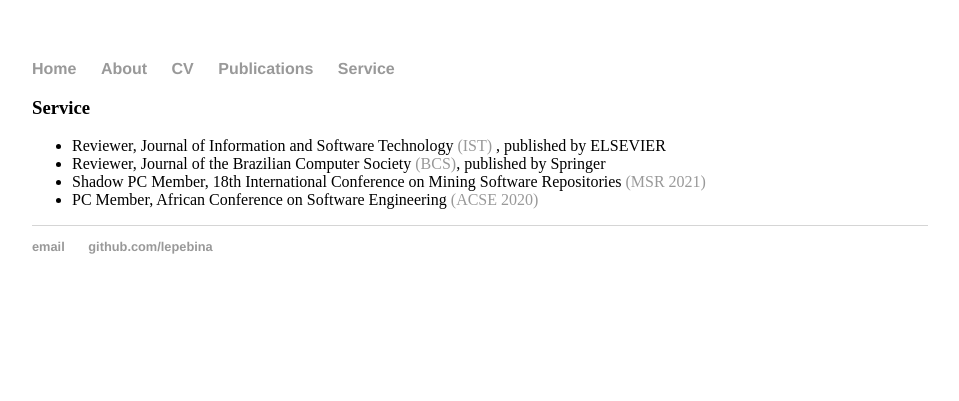
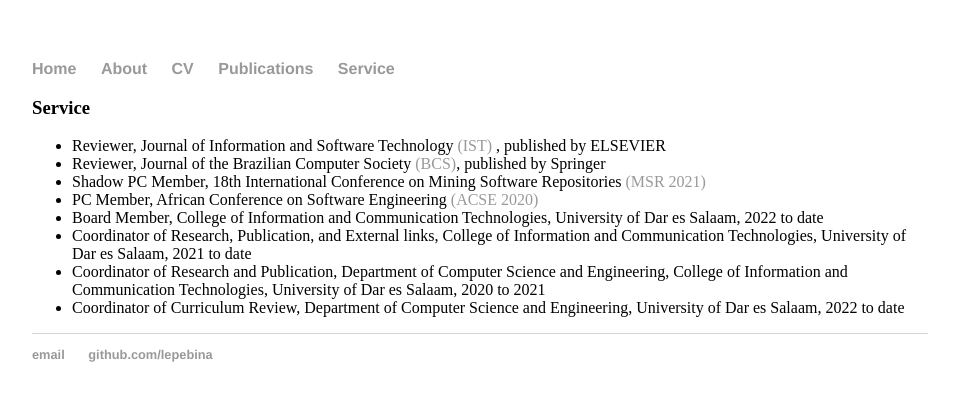
Before and after one commit to lepebina/lepebina.github.io, a Jekyll site: the page built from service.html, in a window 1280 px wide. Shown: the top 401 px of the page, without its empty margins (160-1119 px from the left). Built offline with Jekyll 4.4.1, drawn with Linux system fonts in a browser that asks for light colours.

Commit message:
Update service.html

```diff
--- a/service.html
+++ b/service.html
@@ -9,5 +9,9 @@ title: Leonard Peter Binamungu
 	        		<li>Reviewer, Journal of the Brazilian Computer Society <a href="https://journal-bcs.springeropen.com/">(BCS)</a>, published by Springer</li>
 			      <li>Shadow PC Member, 18th International Conference on Mining Software Repositories<a href="https://2021.msrconf.org/"> (MSR 2021)</a></li>
 			      <li>PC Member, African Conference on Software Engineering <a href="http://bright.ug/acse/2020/?fbclid=IwAR3F1qWbwjlIUMw1_wmaMRDnkn2BdrkyIfll1h7VAl_oi0vsjCINz4rGu2o">(ACSE 2020)</a></li>
-                              </ul>
+                              <li>Board Member, College of Information and Communication Technologies, University of Dar es Salaam, 2022 to date</li>
+			      <li>Coordinator of Research, Publication, and External links, College of Information and Communication Technologies, University of Dar es Salaam, 2021 to date</li>
+                              <li>Coordinator of Research and Publication, Department of Computer Science and Engineering, College of Information and Communication Technologies, University of Dar es Salaam, 2020 to 2021</li>
+			      <li>Coordinator of Curriculum Review, Department of Computer Science and Engineering, University of Dar es Salaam, 2022 to date</li>
+		      </ul>
 </div><!-- /.blurb -->
```
